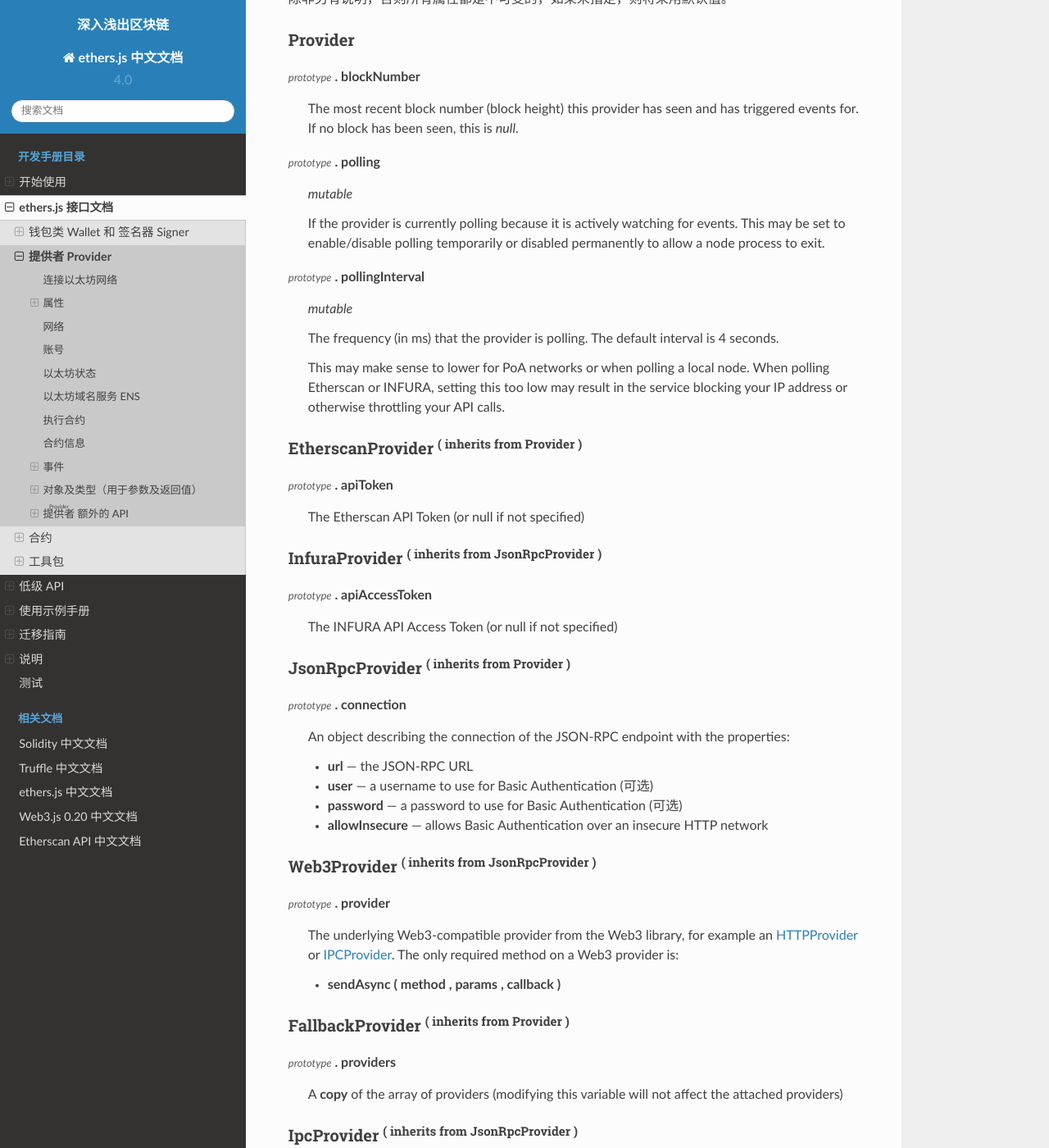
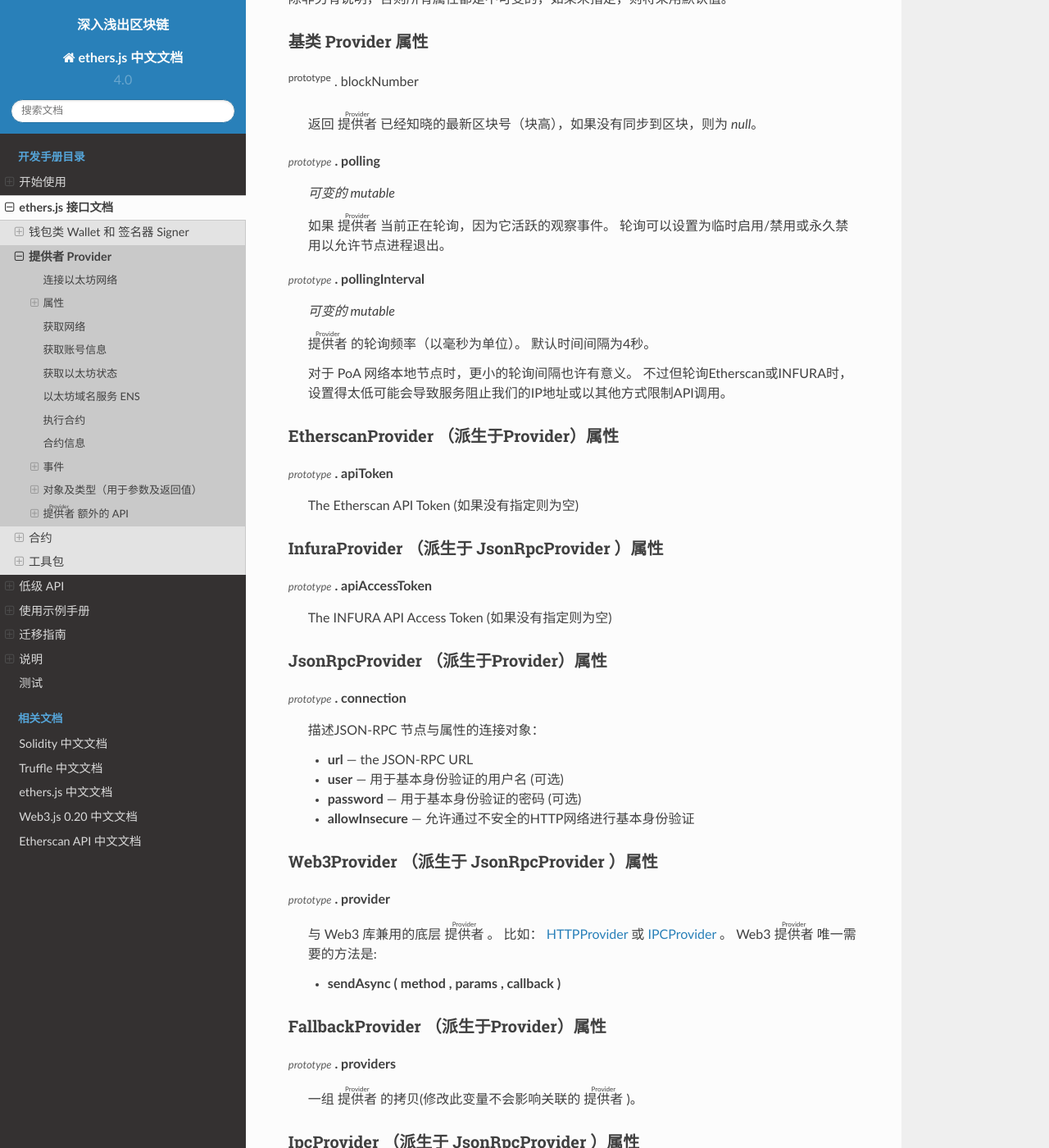
Before and after one commit to lbc-team/ethers.js-docs, a Sphinx documentation site: the page built from source/api-providers.rst, in a window 1280 px wide and 1400 px high, scrolled down 3148 px. Shown: the whole window at 82% size. Built offline with Sphinx 7.4.7 and the Read the Docs theme 2.0.0, drawn with Linux system fonts in a browser that asks for light colours; comment, search, counter and statistics services are not loaded; some of the changed text lies outside the part shown.

Commit message:
providers translate

```diff
--- a/source/api-providers.rst
+++ b/source/api-providers.rst
@@ -151,145 +151,137 @@ new :sup:`ethers . providers` . IpcProvider( path [ , network ] )
 
 .. _provider:
 
-Provider
-----------------
+基类 Provider 属性
+-------------------
 
 :sup:`prototype` . blockNumber
-    The most recent block number (block height) this provider has seen and has triggered
-    events for. If no block has been seen, this is *null*.
+
+    返回 |provider| 已经知晓的最新区块号（块高），如果没有同步到区块，则为 *null*。
 
 :sup:`prototype` . polling
-    *mutable*
+    *可变的 mutable*
 
-    If the provider is currently polling because it is actively watching for events. This
-    may be set to enable/disable polling temporarily or disabled permanently to allow a
-    node process to exit.
+    如果 |provider| 当前正在轮询，因为它活跃的观察事件。
+    轮询可以设置为临时启用/禁用或永久禁用以允许节点进程退出。
 
 :sup:`prototype` . pollingInterval
-    *mutable*
+    *可变的 mutable*
 
-    The frequency (in ms) that the provider is polling. The default interval is 4 seconds.
+    |provider| 的轮询频率（以毫秒为单位）。 默认时间间隔为4秒。
 
-    This may make sense to lower for PoA networks or when polling a local node. When polling
-    Etherscan or INFURA, setting this too low may result in the service blocking your IP
-    address or otherwise throttling your API calls.
+    对于 PoA 网络本地节点时，更小的轮询间隔也许有意义。 不过但轮询Etherscan或INFURA时，设置得太低可能会导致服务阻止我们的IP地址或以其他方式限制API调用。
 
 .. _provider-etherscan-properties:
 
-EtherscanProvider :sup:`( inherits from Provider )`
+EtherscanProvider （派生于Provider）属性
 -------------------------------------------------------
 
 :sup:`prototype` . apiToken
-    The Etherscan API Token (or null if not specified)
+    The Etherscan API Token (如果没有指定则为空)
 
 .. _provider-infura-properties:
 
-InfuraProvider :sup:`( inherits from JsonRpcProvider )`
+InfuraProvider （派生于 JsonRpcProvider ）属性
 -------------------------------------------------------
 
 :sup:`prototype` . apiAccessToken
-    The INFURA API Access Token (or null if not specified)
+    The INFURA API Access Token (如果没有指定则为空)
 
 
 .. _provider-jsonrpc-properties:
 
-JsonRpcProvider :sup:`( inherits from Provider )`
+JsonRpcProvider （派生于Provider）属性
 -----------------------------------------------------
 
 :sup:`prototype` . connection
-    An object describing the connection of the JSON-RPC endpoint with the properties:
+    描述JSON-RPC 节点与属性的连接对象：
 
     - **url** --- the JSON-RPC URL
-    - **user** --- a username to use for Basic Authentication (可选)
-    - **password** --- a password to use for Basic Authentication (可选)
-    - **allowInsecure** --- allows Basic Authentication over an insecure HTTP network
+    - **user** --- 用于基本身份验证的用户名  (可选)
+    - **password** --- 用于基本身份验证的密码 (可选)
+    - **allowInsecure** --- 允许通过不安全的HTTP网络进行基本身份验证
 
 .. _provider-web3-properties:
 
-Web3Provider :sup:`( inherits from JsonRpcProvider )`
+Web3Provider （派生于 JsonRpcProvider ）属性
 -----------------------------------------------------
 
 :sup:`prototype` . provider
-    The underlying Web3-compatible provider from the Web3 library, for example
-    an `HTTPProvider`_ or `IPCProvider`_. The only required method on a Web3 provider
-    is:
+    与 Web3 库兼用的底层 |provider| 。 比如： `HTTPProvider`_ 或 `IPCProvider`_ 。 Web3 |provider| 唯一需要的方法是:
 
     - **sendAsync ( method , params , callback )**
 
 .. _provider-fallback-properties:
 
-FallbackProvider :sup:`( inherits from Provider )`
+FallbackProvider （派生于Provider）属性
 ------------------------------------------------------
 
 :sup:`prototype` . providers
-    A **copy** of the array of providers (modifying this variable will not affect
-    the attached providers)
+    一组 |provider| 的拷贝(修改此变量不会影响关联的 |provider| )。
 
 
 .. _provider-ipc-properties:
 
-IpcProvider :sup:`( inherits from JsonRpcProvider )`
+IpcProvider （派生于 JsonRpcProvider ）属性
 ----------------------------------------------------
 
 :sup:`prototype` . path
-    The JSON-RPC IPC (named pipe) path the provider is connected to.
+    返回连接的 JSON-RPC IPC（命名管道）路径。
 
 
 -----
 
 .. _provider-network:
 
-网络
-=======
+获取网络
+=========
 
 :sup:`prototype` . getNetwork ( ) |nbsp| :sup:`=>` |nbsp| :sup:`Promise<Network>`
-    A :ref:`Promise <promise>` that resolves to a :ref:`Network <network>` object
-    describing the connected network and chain.
+    返回可获取 :ref:`网络 <network>` 对象的 :ref:`Promise <promise>` ，包含了连接的网络和链信息。
 
 -----
 
 .. _provider-account:
 
-账号
-=======
+获取账号信息
+===========
 
 :sup:`prototype` . getBalance ( addressOrName [ , blockTag :sup:`= "latest"` ] ) |nbsp| :sup:`=>` |nbsp| :sup:`Promise<BigNumber>`
-    Returns a :ref:`Promise <promise>` with the balance (as a :ref:`BigNumber <bignumber>`) of
-    *addressOrName* at *blockTag*. (See: :ref:`Block Tags <blocktag>`)
+    返回参数 *addressOrName* 余额的（类型为 :ref:`BigNumber <bignumber>` ） :ref:`Promise <promise>` 对象。
+    可选参数 *blockTag* (参考: :ref:`Block Tags <blocktag>`) 指定一个区块。
 
 :sup:`prototype` . getTransactionCount ( addressOrName [ , blockTag :sup:`= "latest"` ] ) |nbsp| :sup:`=>` |nbsp| :sup:`Promise<number>`
-    Returns a :ref:`Promise <promise>` with the number of sent transactions (as a Number) from
-    *addressOrName* at *blockTag*. This is also the nonce required to send a new
-    transaction. (See: :ref:`Block Tags <blocktag>`)
+    返回参数 *addressOrName* 的所发送交易数量（Number对象）的 :ref:`Promise <promise>` 对象，它用来作为发送交易的nonce。
+    可选参数 *blockTag* 指定一个区块， (参考: :ref:`Block Tags <blocktag>`) 。
 
 
 .. code-block:: javascript
-    :caption: *get the balance of an account*
+    :caption: *获取账号余额*
 
     let address = "0x02F024e0882B310c6734703AB9066EdD3a10C6e0";
 
     provider.getBalance(address).then((balance) => {
 
-        // balance is a BigNumber (in wei); format is as a sting (in ether)
+        // 余额是 BigNumber (in wei); 格式化为 ether 字符串
         let etherString = ethers.utils.formatEther(balance);
 
         console.log("Balance: " + etherString);
     });
 
 .. code-block:: javascript
-    :caption: *get the transaction count of an account*
+    :caption: *获取账号所发送交易数量*
 
     let address = "0x02F024e0882B310c6734703AB9066EdD3a10C6e0";
 
     provider.getTransactionCount(address).then((transactionCount) => {
-        console.log("Total Transactions Ever Sent: " + transactionCount);
+        console.log("发送交易总数: " + transactionCount);
     });
 
 -----
 
 .. _provider-blockchain:
 
-以太坊状态
+获取以太坊状态
 =================
 
 :sup:`prototype` . getBlockNumber ( ) |nbsp| :sup:`=>` |nbsp| :sup:`Promise<number>`
@@ -310,7 +302,7 @@ IpcProvider :sup:`( inherits from JsonRpcProvider )`
 
 
 .. code-block:: javascript
-    :caption: *current state*
+    :caption: *获取当前状态*
 
     provider.getBlockNumber().then((blockNumber) => {
         console.log("Current block number: " + blockNumber);
```
